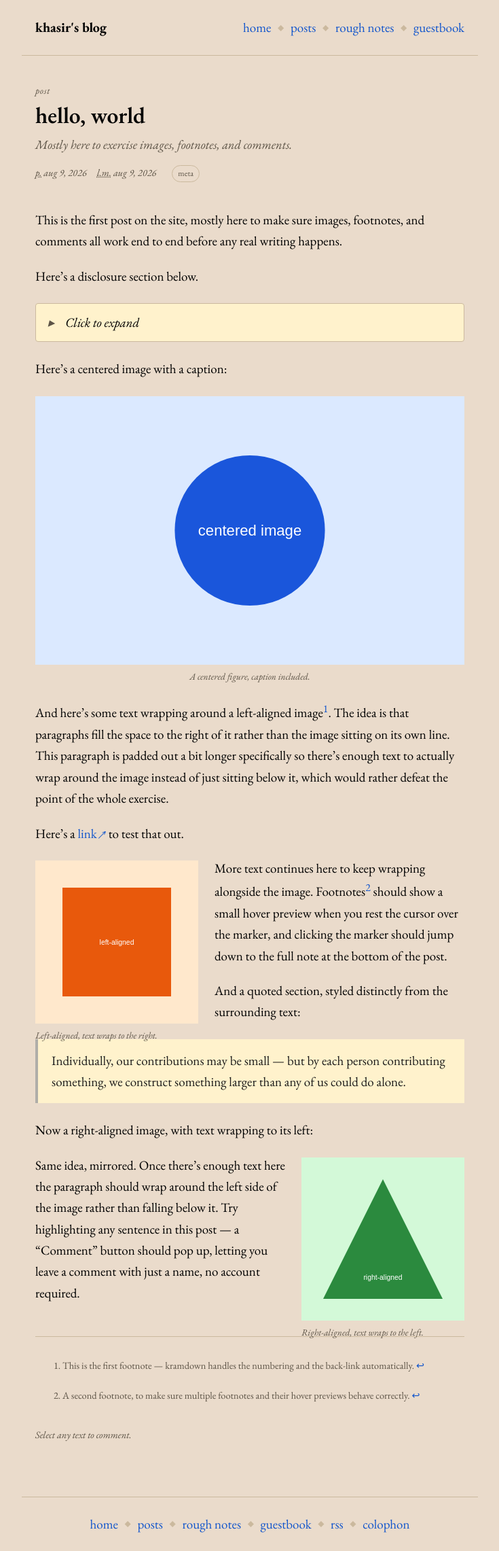
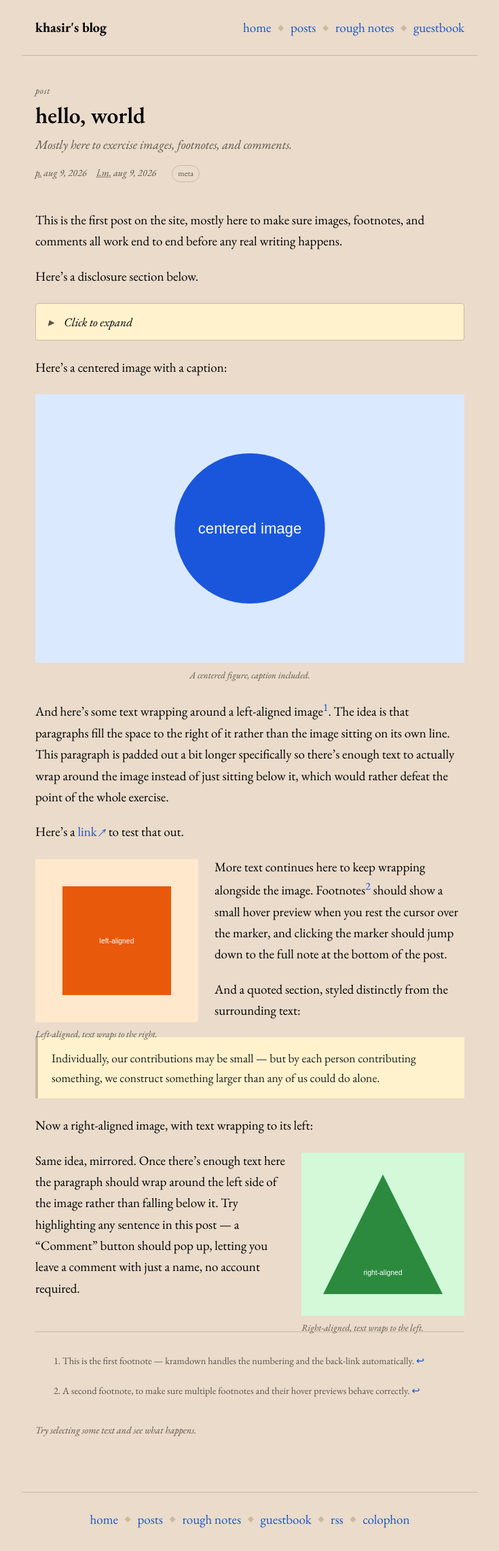
Before and after one commit to Khasir/personal-site, a Jekyll site: the page built from _posts/2026-08-09-hello-world.md, in a window 1280 px wide. Shown: the whole page at 68% size, without its empty margins (272-1007 px from the left). Built offline with Jekyll 4.4.1, drawn with Linux system fonts in a browser that asks for light colours.

Commit message:
minor customizations

```diff
--- a/_includes/comments.html
+++ b/_includes/comments.html
@@ -1,5 +1,5 @@
 <aside class="comments" data-comments data-api-base="{{ site.comments_api_base }}" data-post-slug="{{ page.slug | default: page.url }}">
-  <p class="comments-hint">Select any text to comment.</p>
+  <p class="comments-hint">Try selecting some text and see what happens.</p>
 
   <div class="comment-popover" data-comment-popover hidden>
     <button type="button" class="comment-popover-trigger" data-comment-trigger>Comment</button>
--- a/assets/css/main.css
+++ b/assets/css/main.css
@@ -33,7 +33,8 @@
   --color-button-preferred: #292929;
 
   --color-blockquote-bg: #fff2cc;
-  --color-blockquote-border: #b0aea9;
+  /* --color-blockquote-border: #b0aea9; */
+  --color-blockquote-border: #cbb99e;
   --color-blockquote-text: #1b1b1a;
 
   --color-highlight: #f3d9a4;
@@ -172,6 +173,7 @@
   background: var(--color-blockquote-bg);
   border-left: 4px solid var(--color-blockquote-border);
   color: var(--color-blockquote-text);
+  font-size: 1.1rem;
 }
 blockquote p:last-child { margin-bottom: 0; }
 
@@ -227,6 +229,7 @@
   cursor: pointer;
   font-weight: 400;
   font-style: italic;
+  font-size: 1.1rem;
   list-style: none;
 }
 details summary::-webkit-details-marker { display: none; }
@@ -241,7 +244,7 @@
 details[open] summary::before { transform: rotate(90deg); }
 details summary:hover { color: var(--color-accent); }
 
-details > *:not(summary) { margin-top: 0.75rem; }
+details > *:not(summary) { margin-top: 0.75rem; font-size: 1.05rem; }
 details p:last-child, details > *:not(summary):last-child { margin-bottom: 0; }
 
 /* Lightbox */
```
Also changed, not shown: _posts/2026-08-09-hello-world.md (+1 -0 lines), posts.md (+1 -1 lines).
